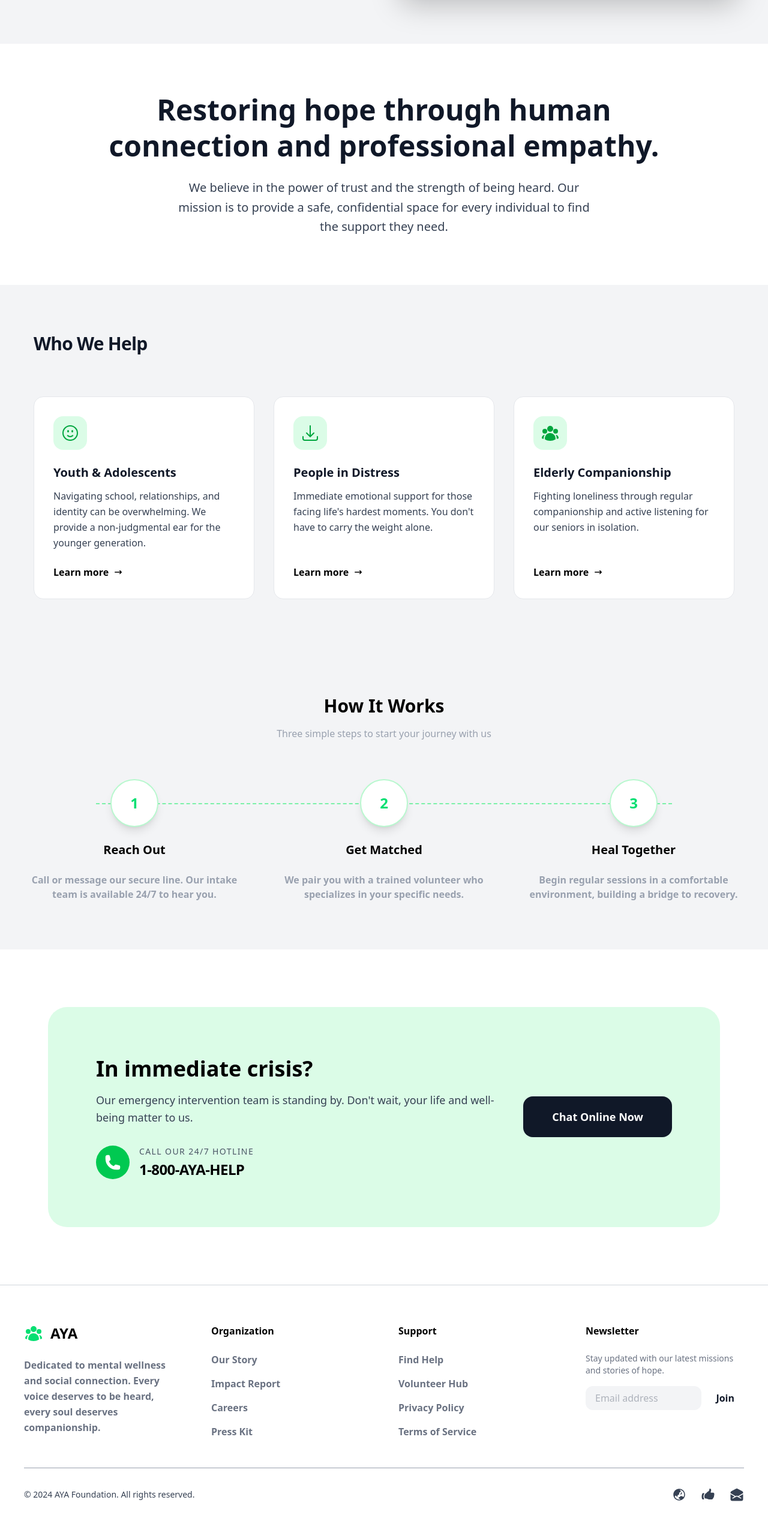
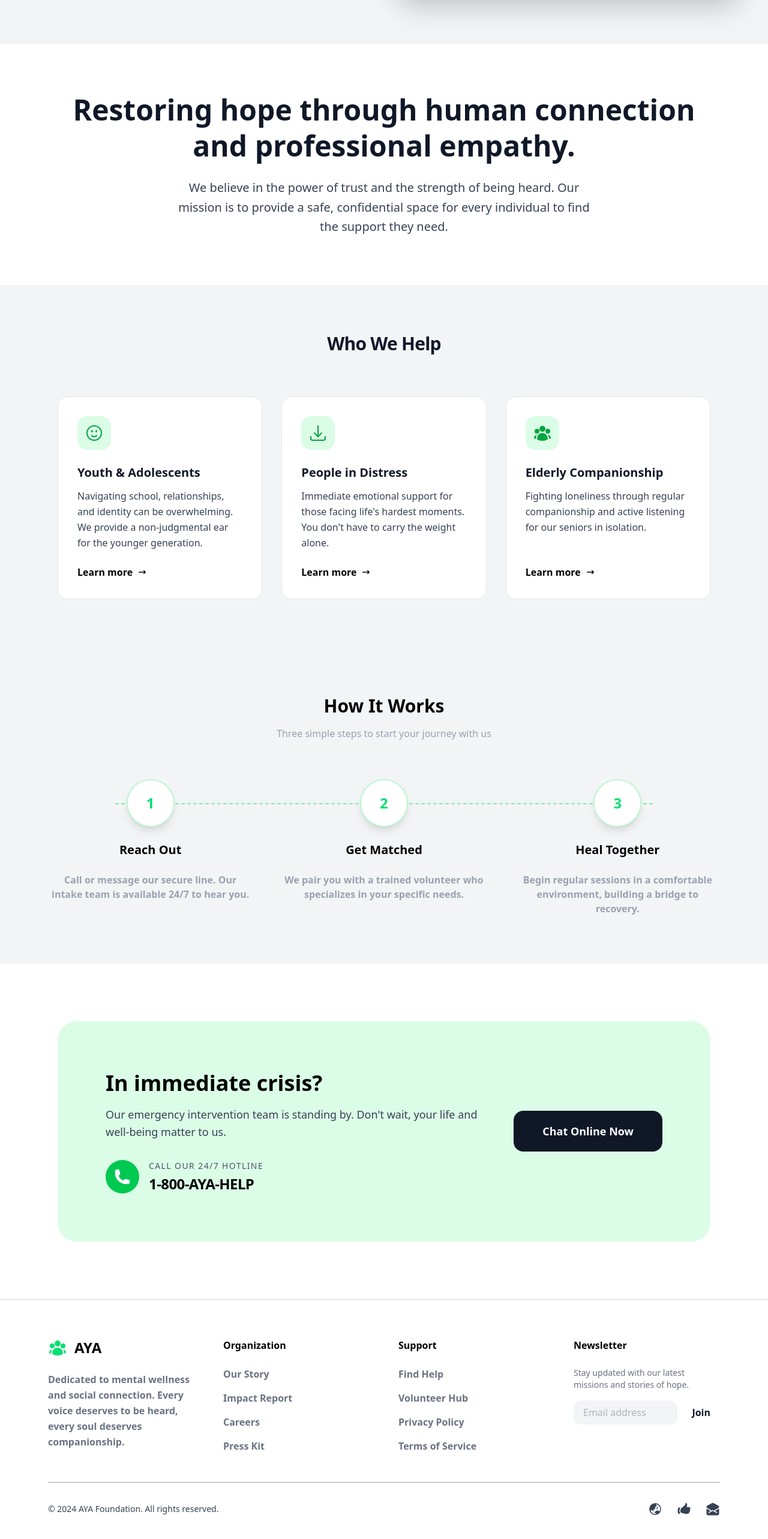
Before and after one commit to fernandorar65-cmyk/Aya-web, a Vue app: page / in a window 1280 px wide. Shown: the part 840-3406 px from the top of the page at 60% size. Built offline with nearby package versions, Linux system fonts and the light colour scheme.

Commit message:
add: css fixed

```diff
--- a/src/components/CrisisSection.vue
+++ b/src/components/CrisisSection.vue
@@ -1,5 +1,6 @@
 <template>
-  <section class="w-full max-w-[1600px] px-6 md:px-16 lg:px-20 py-20 md:py-24">
+  <section class="w-full flex justify-center px-6 md:px-16 lg:px-20 xl:px-24 py-20 md:py-24">
+    <div class="w-full flex justify-center">
     <div class="bg-green-100 rounded-[2rem] p-10 md:p-16 lg:p-20 flex flex-col md:flex-row items-center justify-between gap-10 w-full">
       <div class="flex-1 w-full">
         <h2 class="text-3xl md:text-4xl text-black font-bold mb-4 leading-tight">In immediate crisis?</h2>
@@ -22,6 +23,7 @@
         </button>
       </div>
     </div>
+    </div>
   </section>
 </template>
 
--- a/src/components/Footer.vue
+++ b/src/components/Footer.vue
@@ -1,6 +1,7 @@
 <template>
   <footer class="bg-white border-t border-gray-300 py-16">
-    <div class=" max-w-[1600px] mx-auto px-10">
+    <div class="w-full flex justify-center px-4 md:px-10 lg:px-16 xl:px-20">
+      <div class="w-full flex flex-col">
       <div class="grid grid-cols-1 md:grid-cols-4 gap-12 mb-12">
         <div class="col-span-1 md:col-span-1">
           <div class="flex items-center gap-3 mb-6">
@@ -61,6 +62,7 @@
 
         </div>
       </div>
+      </div>
     </div>
   </footer>
 </template>
--- a/src/components/HowItWorks.vue
+++ b/src/components/HowItWorks.vue
@@ -1,6 +1,7 @@
 <template>
   <section id="how-it-works" class="w-full bg-gray-100 py-20">
-    <div class="max-w-[1280px] mx-auto px-4 md:px-10">
+    <div class="w-full flex justify-center px-4 md:px-10 lg:px-16 xl:px-20">
+      <div class="w-full flex flex-col items-center">
       <div class="text-center mb-16">
         <h2 class="text-3xl font-bold text-black mb-4">How It Works</h2>
         <p class="text-gray-400">Three simple steps to start your journey with us</p>
@@ -23,6 +24,7 @@
           <p class="text-gray-400 font-semibold">Begin regular sessions in a comfortable environment, building a bridge to recovery.</p>
         </div>
       </div>
+      </div>
     </div>
   </section>
 </template>
--- a/src/components/MissionStatement.vue
+++ b/src/components/MissionStatement.vue
@@ -1,12 +1,14 @@
 <template>
   <section class="w-full bg-white py-20">
-    <div class="max-w-[960px] mx-auto px-4 text-center">
+    <div class="w-full flex justify-center px-4 md:px-10 lg:px-16 xl:px-20">
+      <div class="w-full flex flex-col items-center text-center">
       <h2 class="text-gray-900 text-3xl md:text-5xl font-bold leading-tight mb-6 font-display">
         Restoring hope through human connection and professional empathy.
       </h2>
       <p class="text-gray-700 text-lg md:text-xl font-normal leading-relaxed max-w-[700px] mx-auto">
         We believe in the power of trust and the strength of being heard. Our mission is to provide a safe, confidential space for every individual to find the support they need.
       </p>
+      </div>
     </div>
   </section>
 </template>
--- a/src/components/WhoWeHelp.vue
+++ b/src/components/WhoWeHelp.vue
@@ -1,6 +1,7 @@
 <template>
   <section id="who-we-help" class="w-full bg-gray-100 py-20">
-    <div class="max-w-[1280px] mx-auto px-4 md:px-10">
+    <div class="w-full flex justify-center px-4 md:px-10 lg:px-16 xl:px-20">
+      <div class="w-full flex flex-col items-center">
       <div class="flex flex-col gap-4 mb-12 px-4">
         <h2 class="text-3xl font-bold tracking-tight text-gray-900">Who We Help</h2>
         <div class="w-20 h-1.5 bg-primary rounded-full"></div>
@@ -62,6 +63,7 @@
           </a>
         </div>
       </div>
+      </div>
     </div>
   </section>
 </template>
```
